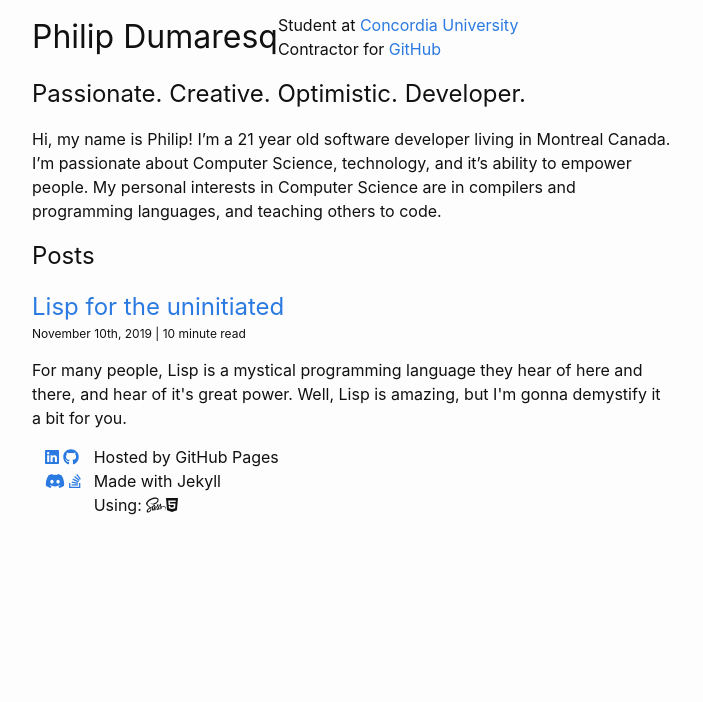
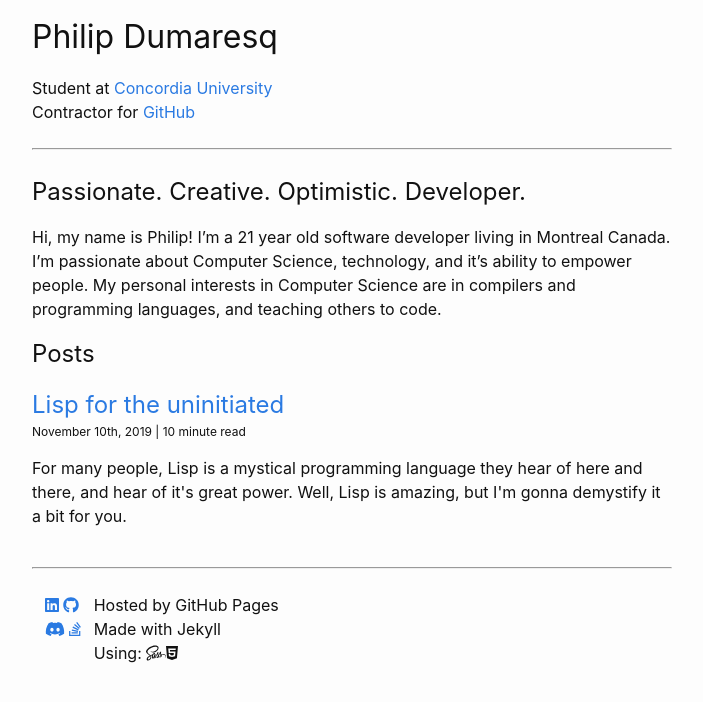
Before and after one commit to nixin72/nixin72.github.io, a Jekyll site: the page built from index.md, in a window 1280 px wide. Shown: the top 702 px of the page, without its empty margins (288-991 px from the left). Built offline with Jekyll 4.4.1, drawn with Linux system fonts in a browser that asks for light colours; nearby versions of some CDN libraries.

Commit message:
minor stylistic change

```diff
--- a/_layouts/default.html
+++ b/_layouts/default.html
@@ -25,7 +25,7 @@
   <body>
     <div id="content">
       <header>
-        <div class="flex">
+        <div>
           <h1>Philip Dumaresq</h1>
           <div>
             <div>Student at <a href="https://www.concordia.ca/">Concordia University</a></div>
@@ -34,9 +34,17 @@
         </div>
       </header>
 
+      <br />
+      <hr />
+      <br />
+
       <section class="main">
         {{ content }}
       </section>
+
+      <br />
+      <hr />
+      <br />
 
       <footer>
         <div>
```
